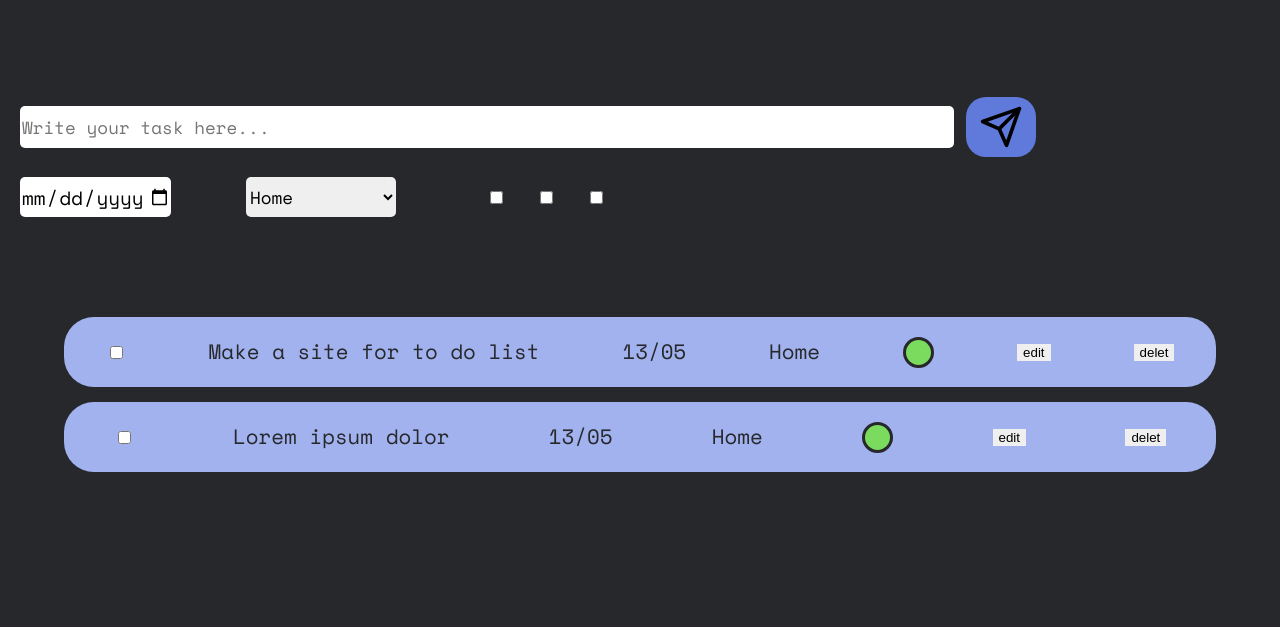
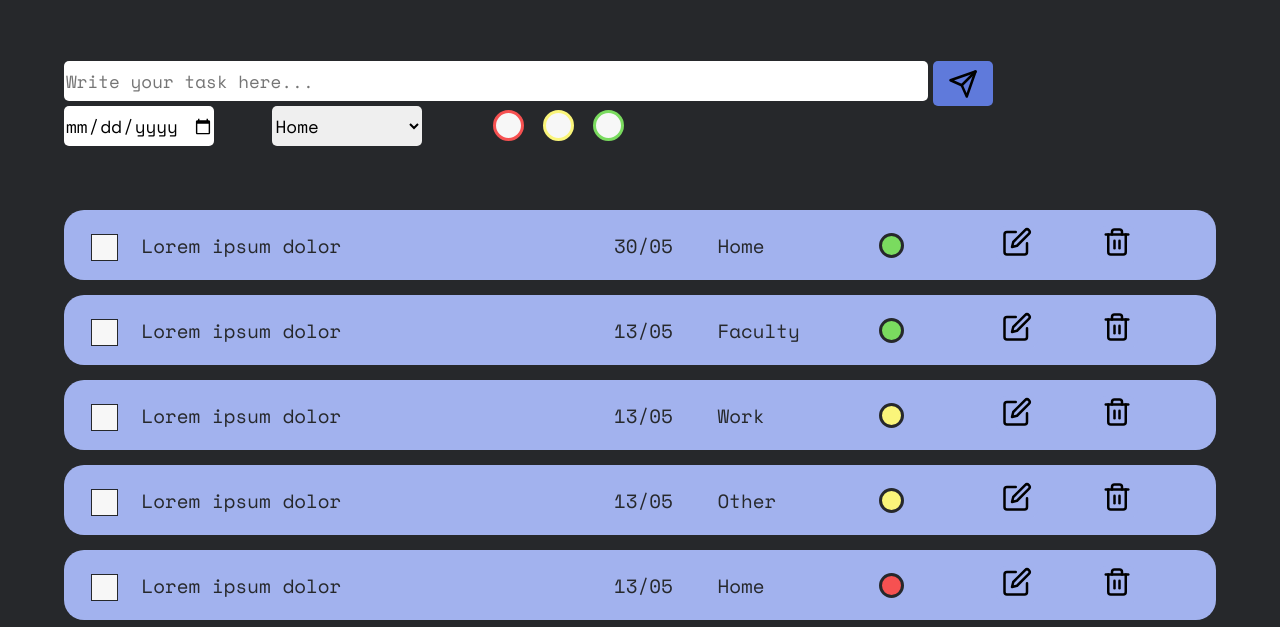
Before and after one commit to douglas-jpg/To-do-list, a plain HTML site: page index.html in a window 1280 px wide. Shown: the part 73-700 px from the top of the page. Drawn offline with Linux system fonts and the light colour scheme.

Commit message:
finished html and css

```diff
--- a/assets/css/style.css
+++ b/assets/css/style.css
@@ -2,16 +2,6 @@
     font-family: 'SpaceMono';
     src: url('/To-do-list/assets/font/SpaceMono-Regular.ttf') format('truetype');
 }
-*{
-    border: none;
-}
-body{
-    font-family: 'SpaceMono', monospace;
-    background-color: var(--black);
-    color: var(--white);
-    border: none
-}
-
 :root{
     --black: #26282b;
     --gray: #2e3239;
@@ -23,26 +13,34 @@ body{
     --red:  #f65151;
 }
 
+*{
+    border: none;
+    box-sizing: border-box;
+    font-size: x-large;
+}
+
+body{
+    font-family: 'SpaceMono', monospace;
+    background-color: var(--black);
+    color: var(--white);
+    border: none;
+}
+
 header{
     display: flex;
-    align-items: center;
     padding: 20px;
     justify-content: space-between;
     font-size: 1.9rem;
     background-color: var(--blue);
 }
 
-.new-task{
-    margin: 100px 20px;
-
-
+section{
+    margin: 5% 5% 0% 5%;
+    font-size: 1.2rem;
 }
 
-.write-new-task{
+.writesend-new-task{
     display: flex;
-    align-items: center;
-    margin-bottom: 20px;
-
 }
 
 .input-task{
@@ -53,39 +51,44 @@ header{
     border-radius: 5px;
 }
 
-/* Mudar o tamanho do svg */
 .send-task{
     cursor: pointer;
-    height: 60px;
-    width: 70px;
     display: flex;
     justify-content: center;
     align-items: center;
+    margin-left: 5px;
+    height: 45px;
+    width: 60px;
     background-color: var(--blue);
-    border-radius: 20px;
-    margin-left: 1%;
+    border-radius: 5px;
 }
 
 .send-task:hover{
     background-color: var(--light-blue);
 }
 
+.send-task img{
+    height: 30px;
+}
+
 .option-new-task{
     display: flex;
-    align-items: center;
-    gap: 75px;
+    gap: 5%;
 }
+
 .input-date{
-    font-size: 1.2rem;
+    cursor: pointer;
     font-family: 'SpaceMono';
+    font-size: 1.1rem;
     height: 40px;
     width: 150px;
     border-radius: 5px;
 }
 
 select{
+    cursor: pointer;
+    font-family: 'SpaceMono';
     font-size: 1.1rem;
-    font-family: 'SpaceMono';
     height: 40px;
     width: 150px;
     border-radius: 5px;
@@ -99,31 +102,180 @@ select{
     width: 150px;
 }
 
-.all-tasks{
-    margin: 5%;
-
-}
-
+/* tasks */
 .task{
-    margin-top: 15px;
     display: flex;
     align-items: center;
+    margin-top: 15px;
     height: 70px;
     width: 100%;
-    justify-content: space-around;
-    border-radius: 30px;
+    border-radius: 20px;
     color: var(--black);
     background-color: var(--light-blue);
 }
 
-.text-task, .bookmark, .date-task{
-    font-size: 1.3rem;
+.text-task{
+    position: relative;
+    width: 40%;
+    left: 5%;
+}
+
+.date-task{
+    position: relative;
+    width: 5%;
+    left: 6%;
+}
+
+.bookmark{
+    position: relative;
+    width: 7%;
+    left: 10%;
+}
+
+.low, .medium, .high{
+    position: relative;
+    cursor: pointer;
+}
+
+.low:before, .medium:before, .high:before{
+    content: "";
+    position: relative;
+    bottom: 10px;
+    right: 5px;
+    display: block;
+    width: 25px;
+    height: 25px;
+    border-radius: 50%;
+    background-color:var(--white);
+}
+
+.low:checked:before, .medium:checked:before, .high:checked:before {
+    content: "";
+    display: block;
+    width: 25px;
+    height: 25px;
+    border: var(--white) solid 3px
+}
+
+.low:before{
+    border: var(--green) solid 3px;
+}
+
+.low:checked:before{
+    background-color: var(--green);
+}
+
+.medium:before{
+    border: var(--yellow) solid 3px;
+}
+
+.medium:checked:before{
+    background-color: var(--yellow);
+}
+.high:before{
+    border: var(--red) solid 3px;
+}
+
+.high:checked:before{
+    background-color: var(--red);
 }
 
 .priority{
+    position: relative;
+    left: 17%;
     height: 25px;
     width: 25px;
+    border-radius: 50%;
     border: var(--black) solid;
+}
+
+.p-low{
     background-color: var(--green);
-    border-radius: 50%;
 }
+
+.p-medium{
+    background-color: var(--yellow);
+}
+
+.p-high{
+    background-color: var(--red);
+}
+
+.edit img, .delet img{
+    cursor: pointer;
+    height: 30px;
+}
+
+.edit, .delet{
+    position: relative;
+    border-radius: 10px;
+    background-color: var(--light-blue);
+}
+
+.edit:hover, .delet:hover{
+    background-color: var(--blue);
+}
+
+.edit{
+    left: 25%;
+}
+
+.delet{
+    left: 30%;
+}
+
+.task input[type="checkbox"]{
+    cursor: pointer;
+    position: relative;
+    left: 2%;
+    bottom: 5px;
+}
+
+.task input[type="checkbox"]:before{
+    content: "";
+    display: block;
+    width: 25px;
+    height: 25px;
+    background-color:var(--white);
+    border: var(--black) solid 1px
+}
+.task input[type=checkbox]:checked:before {
+    content: "";
+    display: block;
+    width: 25px;
+    height: 25px;
+    background-color: var(--green);
+    border: var(--black) solid 1px
+}
+.task input[type=checkbox]:checked:after {
+    content: "";
+    display: block;
+    width: 7px;
+    height: 15px;
+    border: var(--black) solid;
+    border-width: 0 2px 2px 0;
+    -webkit-transform: rotate(45deg);
+    -ms-transform: rotate(45deg);
+    transform: rotate(45deg);
+    position: absolute;
+    top: 2px;
+    left: 9px;
+}
+
+footer{
+    display: flex;
+    flex-direction: column;
+    align-items: center;
+    justify-content: center;
+    margin: 1%;
+    gap: 3px;
+}
+
+footer a{
+    color: var(--white);
+    text-decoration: none;
+}
+
+footer a:hover{
+    color: var(--light-blue);
+}
--- a/index.html
+++ b/index.html
@@ -7,6 +7,7 @@
         <link rel="stylesheet" href="assets/css/reset.css">
         <link rel="stylesheet" href="assets/css/style.css">
 
+
         <script defer src="js/script.js"></script>
 
         <link rel="apple-touch-icon" sizes="180x180" href="assets/img/apple-touch-icon.png">
@@ -15,7 +16,6 @@
         <link rel="manifest" href="assets/img/favicon.ico">
 
         <title>To do list</title>
-
     </head>
     <body>
         <main>
@@ -27,10 +27,9 @@
             </header>
 
             <section class="new-task">
-                <div class="write-new-task">
+                <div class="writesend-new-task">
                     <input type="text" placeholder="Write your task here..." class="input-task">
-                    <!--Mudar o tamanho do arquivo .svg-->
-                    <button class="send-task"><img src="assets/svg/send.svg" alt=""></button>
+                    <button class="send-task"><img src="assets/svg/send.svg" alt="button to send"></button>
                 </div>
                 <div class="option-new-task">
                     <input type="date" name="date" class="input-date">
@@ -41,36 +40,64 @@
                         <option value="other">Other</option>
                     </select>
                     <div class="select-priority">
-                        <input type="checkbox" class="all-priority">
-                        <input type="checkbox" class="all-priority">
-                        <input type="checkbox" class="all-priority">
+                        <input type="checkbox" class="high">
+                        <input type="checkbox" class="medium">
+                        <input type="checkbox" class="low">
                     </div>
-
                 </div>
-
-
             </section>
 
             <section class="all-tasks">
                 <div class="task">
                     <input type="checkbox">
-                    <div class="text-task">Make a site for to do list</div>
+                    <div class="text-task">Lorem ipsum dolor</div>
+                    <div class="date-task">30/05</div>
+                    <div class="bookmark">Home</div>
+                    <div class="priority p-low"></div>
+                    <button class="edit"><img src="assets/svg/edit.svg" alt="button to edit"></button>
+                    <button class="delet"><img src="assets/svg/trash-2.svg" alt="button to delet"></button>
+                </div>
+                <div class="task">
+                    <input type="checkbox">
+                    <div class="text-task">Lorem ipsum dolor</div>
                     <div class="date-task">13/05</div>
-                    <div class="bookmark">Home</div>
-                    <div class="priority"></div>
-                    <button class="edit">edit</button>
-                    <button class="delet">delet</button>
+                    <div class="bookmark">Faculty</div>
+                    <div class="priority p-low"></div>
+                    <button class="edit"><img src="assets/svg/edit.svg" alt="button to edit"></button>
+                    <button class="delet"><img src="assets/svg/trash-2.svg" alt="button to delet"></button>
+                </div>
+                <div class="task">
+                    <input type="checkbox">
+                    <div class="text-task">Lorem ipsum dolor</div>
+                    <div class="date-task">13/05</div>
+                    <div class="bookmark">Work</div>
+                    <div class="priority p-medium"></div>
+                    <button class="edit"><img src="assets/svg/edit.svg" alt="button to edit"></button>
+                    <button class="delet"><img src="assets/svg/trash-2.svg" alt="button to delet"></button>
+                </div>
+                <div class="task">
+                    <input type="checkbox">
+                    <div class="text-task">Lorem ipsum dolor</div>
+                    <div class="date-task">13/05</div>
+                    <div class="bookmark">Other</div>
+                    <div class="priority p-medium"></div>
+                    <button class="edit"><img src="assets/svg/edit.svg" alt="button to edit"></button>
+                    <button class="delet"><img src="assets/svg/trash-2.svg" alt="button to delet"></button>
                 </div>
                 <div class="task">
                     <input type="checkbox">
                     <div class="text-task">Lorem ipsum dolor</div>
                     <div class="date-task">13/05</div>
                     <div class="bookmark">Home</div>
-                    <div class="priority"></div>
-                    <button class="edit">edit</button>
-                    <button class="delet">delet</button>
+                    <div class="priority p-high"></div>
+                    <button class="edit"><img src="assets/svg/edit.svg" alt="button to edit"></button>
+                    <button class="delet"><img src="assets/svg/trash-2.svg" alt="button to delet"></button>
                 </div>
             </section>
         </main>
+        <footer>
+            <a href="https://github.com/douglas-jpg"><img src="assets/svg/github.svg" alt="">douglas-jpg</a>
+            <p>Create by Douglas - v1.0.0</p>
+        </footer>
     </body>
 </html>
```
Also changed, not shown: assets/svg/github.svg (added), assets/svg/teste.svg (added).
